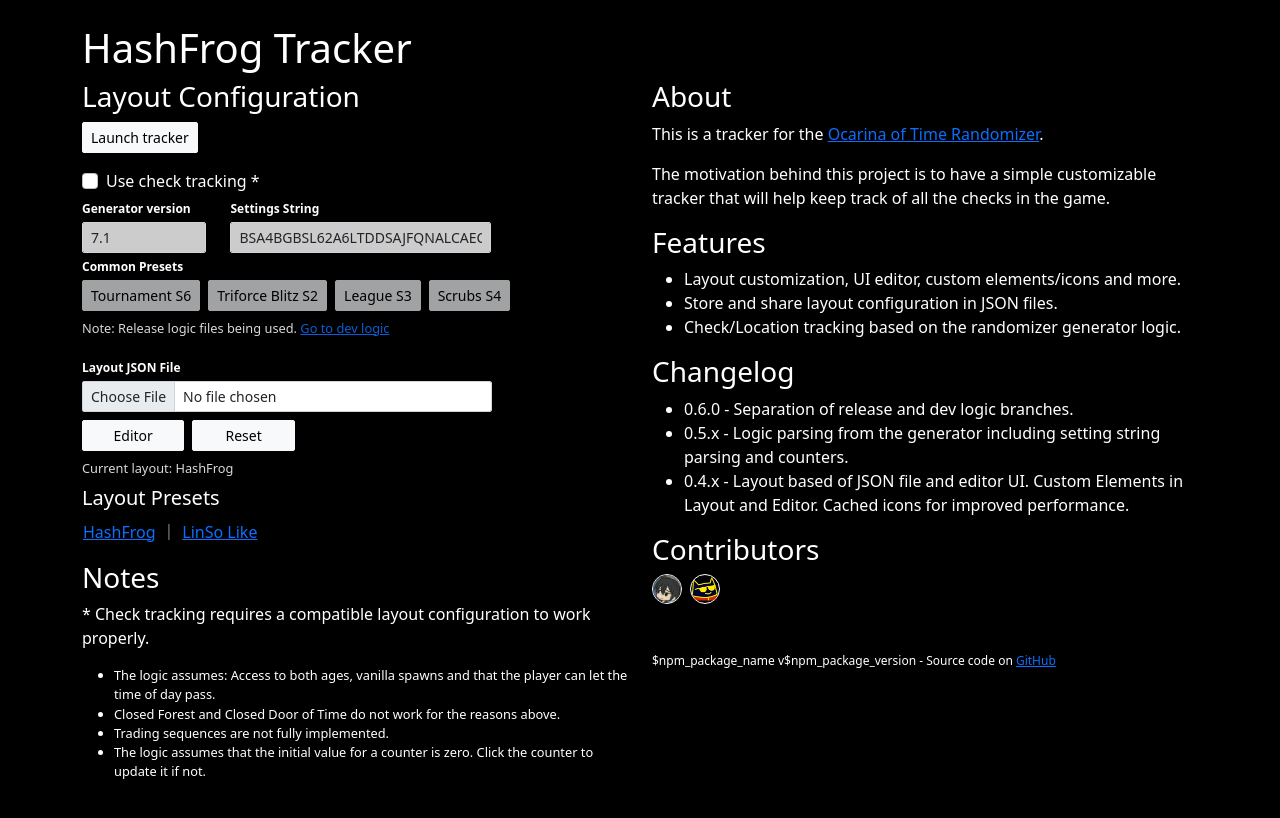
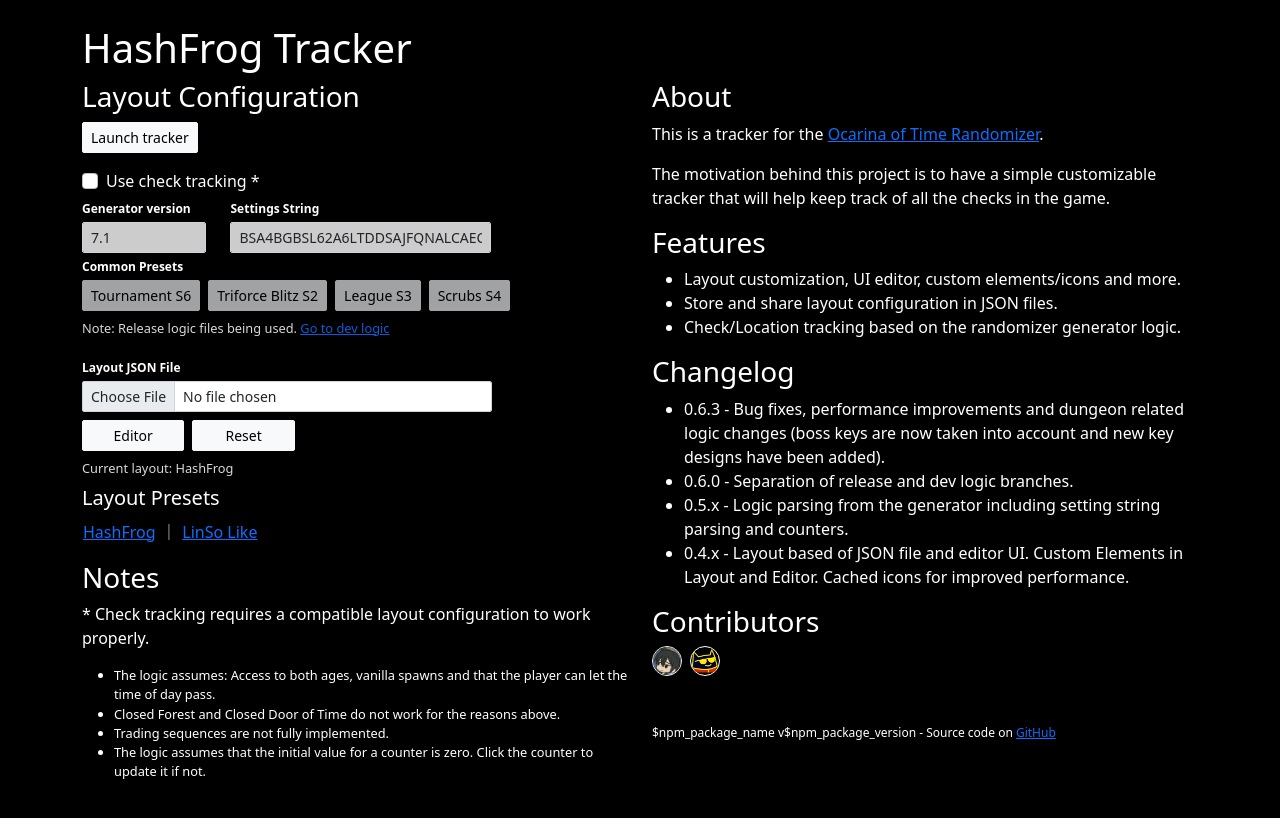
Before and after one commit to wafo/hashfrog_tracker, a React (Create React App) app: page / in a window 1280 px wide. Shown: the top 818 px of the page. Built offline with nearby package versions, Linux system fonts and the light colour scheme.

Commit message:
version bump

```diff
--- a/package.json
+++ b/package.json
@@ -1,6 +1,6 @@
 {
   "name": "hashfrog_tracker",
-  "version": "0.6.2",
+  "version": "0.6.3",
   "private": true,
   "dependencies": {
     "@testing-library/jest-dom": "^5.16.4",
--- a/src/scenes/Welcome.js
+++ b/src/scenes/Welcome.js
@@ -33,6 +33,10 @@
           </ul>
           <h3>Changelog</h3>
           <ul>
+            <li>
+              0.6.3 - Bug fixes, performance improvements and dungeon related logic changes (boss keys are now taken
+              into account and new key designs have been added).
+            </li>
             <li>0.6.0 - Separation of release and dev logic branches.</li>
             <li>0.5.x - Logic parsing from the generator including setting string parsing and counters.</li>
             {/* <li>0.5.5 - Counters (small keys & skulls) now hooked to the logic.</li>
```
Also changed, not shown: 1 other file (tests, documents, lock files or other folders).
